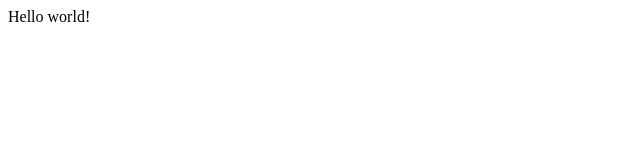
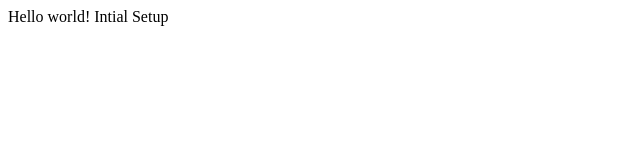
Before and after one commit to nickfuentes/gatsby-recipe-app, a Gatsby site: page / in a window 1280 px wide. Shown: the full height of the page, 0-640 px from the left. Built offline with nearby package versions, Linux system fonts and the light colour scheme; Gatsby itself is replaced by a stand-in of ours.

Commit message:
Intial Setup

```diff
--- a/src/pages/index.js
+++ b/src/pages/index.js
@@ -1,5 +1,5 @@
 import React from "react"
 
 export default function Home() {
-  return <div>Hello world!</div>
+  return <div>Hello world! Intial Setup</div>
 }
```
